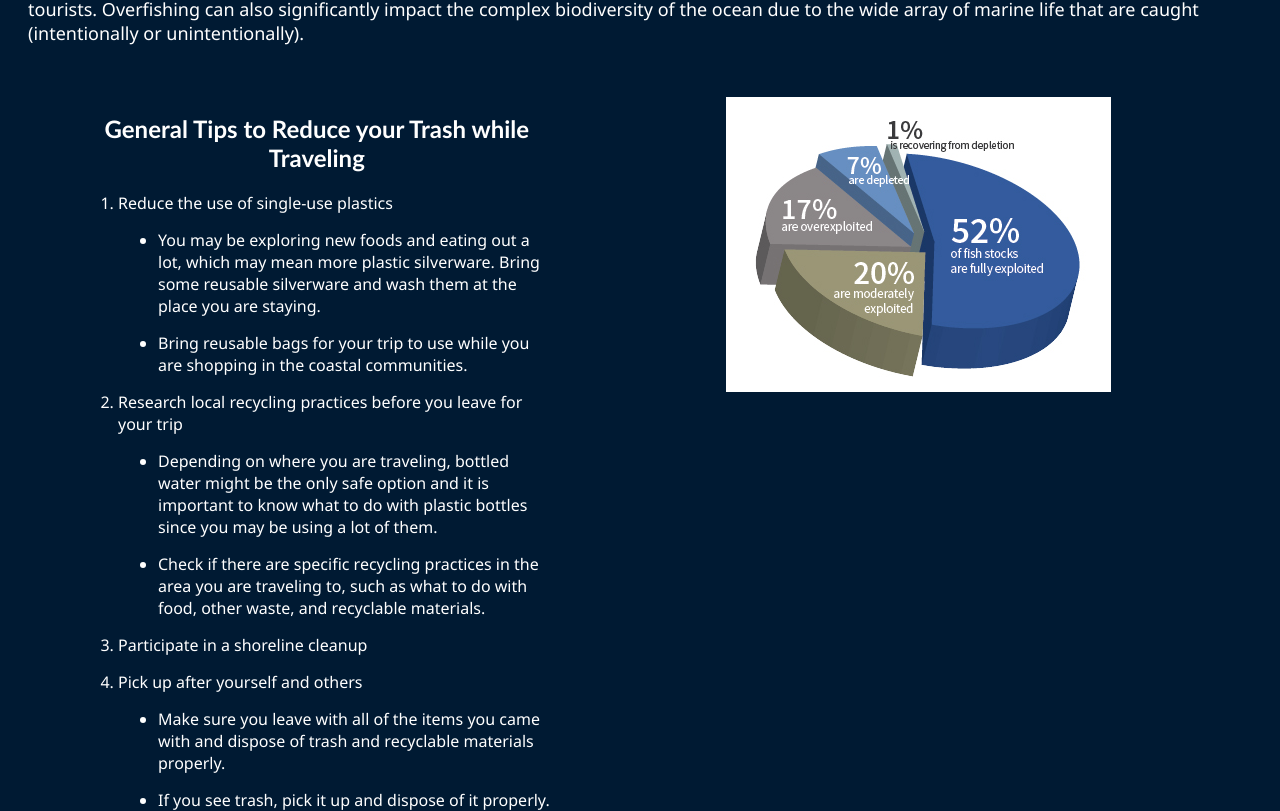
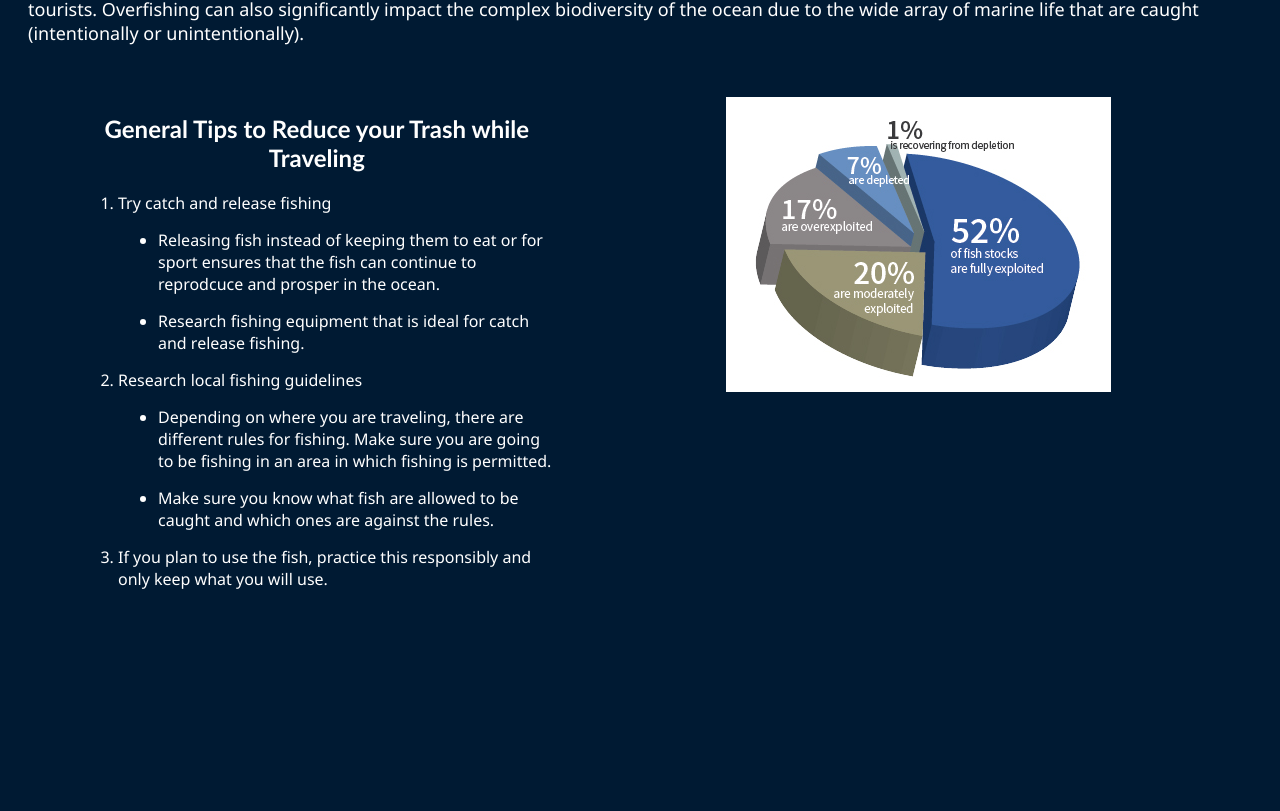
Before and after one commit to Ayykody/info442_B5, a React (Create React App) app in the folder info442/: page /Resources/Overfishing in a window 1280 px wide. Shown: the part 787-1598 px from the top of the page. After the commit the page ends 1377 px from the top, so only its background shows below. Built offline with nearby package versions, Linux system fonts and the light colour scheme.

Commit message:
edits to overfishing page

```diff
--- a/info442/src/Components/Overfishing.js
+++ b/info442/src/Components/Overfishing.js
@@ -24,35 +24,25 @@ function Overfishing() {
                 <div className='tips-card'>
                     <h2>General Tips to Reduce your Trash while Traveling</h2>
                     <ol>
-                        <li>Reduce the use of single-use plastics</li>
+                        <li>Try catch and release fishing</li>
                             <ul>
                                 <li>
-                                    You may be exploring new foods and eating out a lot, which may mean more plastic silverware. Bring some reusable
-                                    silverware and wash them at the place you are staying.
+                                    Releasing fish instead of keeping them to eat or for sport ensures that the fish can continue to reprodcuce and
+                                    prosper in the ocean.
                                 </li>
-                                <li>Bring reusable bags for your trip to use while you are shopping in the coastal communities.</li>
+                                <li>Research fishing equipment that is ideal for catch and release fishing.</li>
                             </ul>
-                        <li>Research local recycling practices before you leave for your trip</li>
+                        <li>Research local fishing guidelines</li>
                             <ul>
                                 <li>
-                                    Depending on where you are traveling, bottled water might be the only safe option and it is important to know
-                                    what to do with plastic bottles since you may be using a lot of them.
+                                    Depending on where you are traveling, there are different rules for fishing. Make sure you are going to be
+                                    fishing in an area in which fishing is permitted.
                                 </li>
                                 <li>
-                                    Check if there are specific recycling practices in the area you are traveling to, such as what to do with food,
-                                    other waste, and recyclable materials.
+                                    Make sure you know what fish are allowed to be caught and which ones are against the rules.
                                 </li>
                             </ul>
-                        <li>Participate in a shoreline cleanup</li>
-                        <li>Pick up after yourself and others</li>
-                            <ul>
-                                <li>
-                                    Make sure you leave with all of the items you came with and dispose of trash and recyclable materials properly.
-                                </li>
-                                <li>
-                                    If you see trash, pick it up and dispose of it properly.
-                                </li>
-                            </ul>
+                        <li>If you plan to use the fish, practice this responsibly and only keep what you will use.</li>
                     </ol>
                 </div>
                 <img className='image-two' src={graph_overfishing} alt="pie chart of number of fish that are exploited by overfishing" />
```
